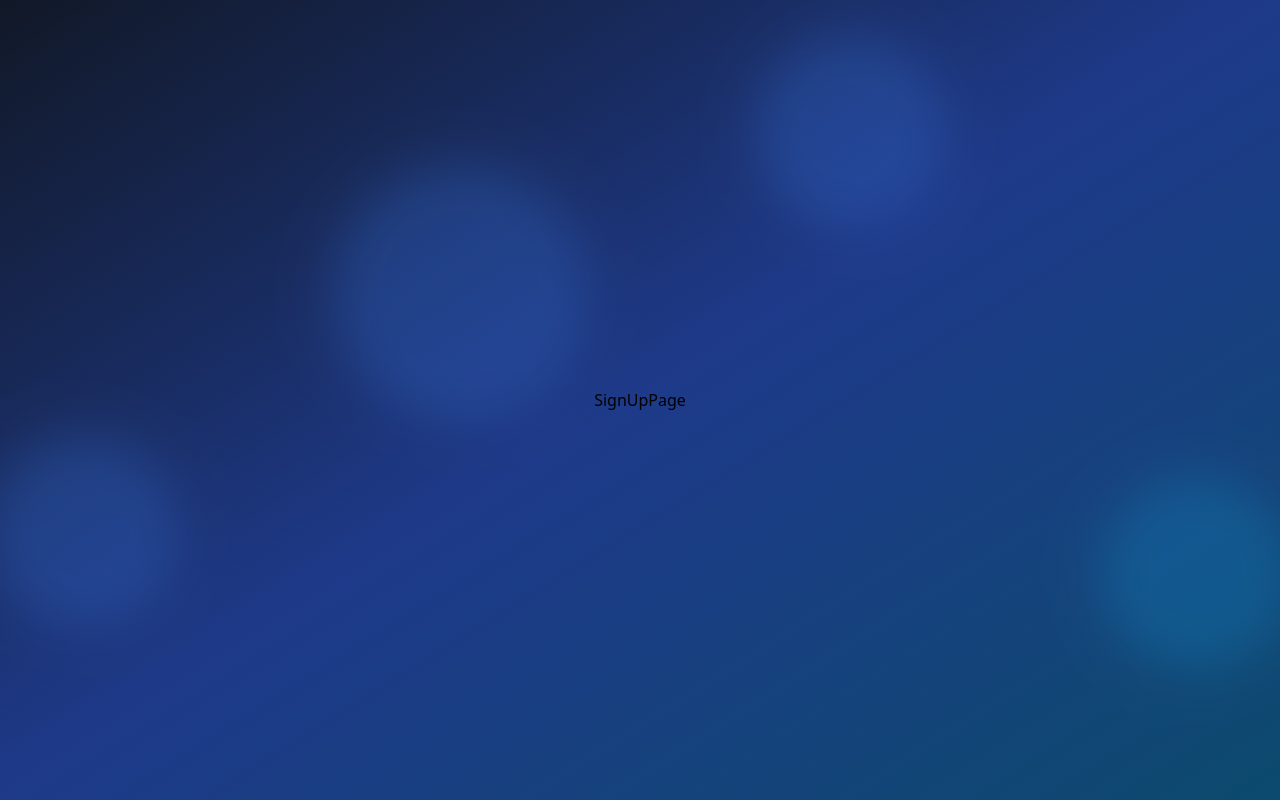
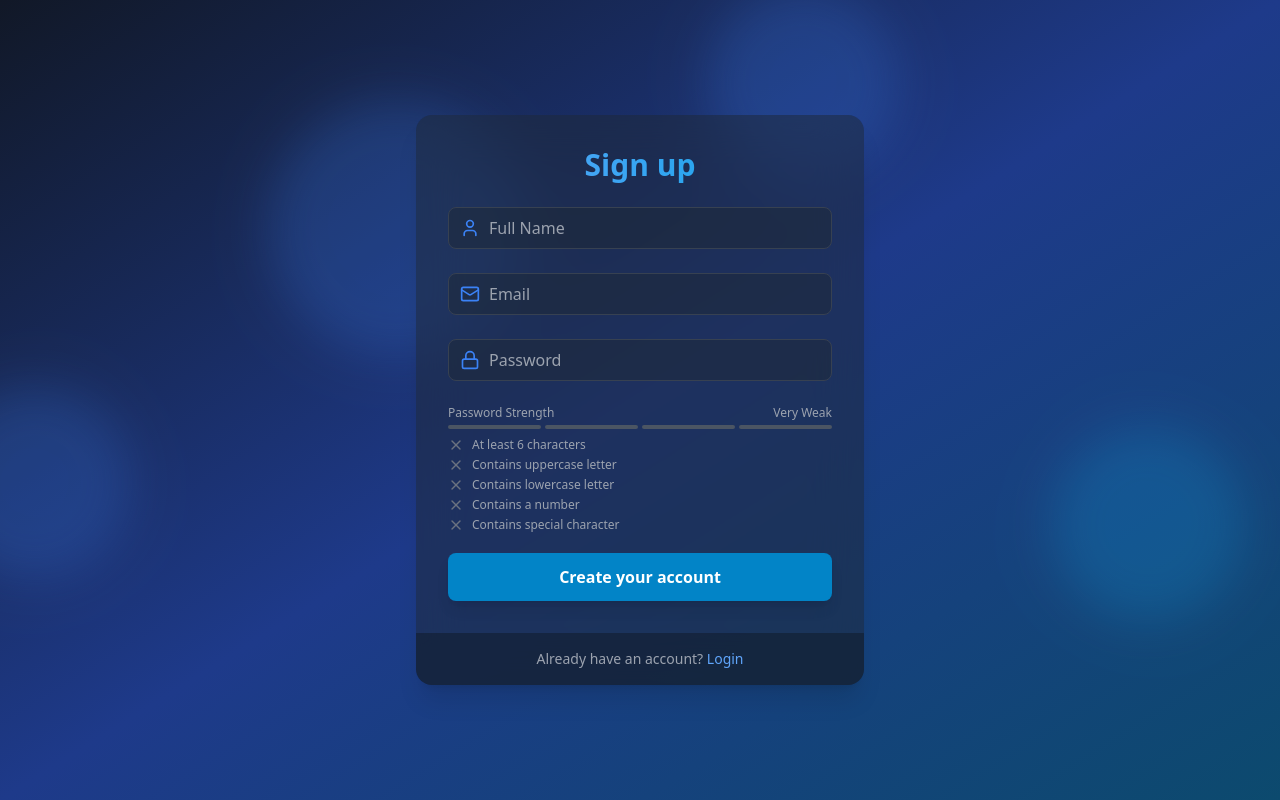
Before and after one commit to jonathanPhan17/auth-stuff, a React (Vite) app in the folder client/: page /signup in a window 1280 px wide. Built offline with nearby package versions, Linux system fonts and the light colour scheme.

Commit message:
implement signup page with framer motion

```diff
--- a/client/package.json
+++ b/client/package.json
@@ -11,6 +11,7 @@
   },
   "dependencies": {
     "framer-motion": "^11.5.6",
+    "lucide-react": "^0.445.0",
     "react": "^18.3.1",
     "react-dom": "^18.3.1",
     "react-router-dom": "^6.26.2"
--- /dev/null
+++ b/client/src/components/Input.jsx
@@ -0,0 +1,15 @@
+import React from "react";
+
+const Input = ({ icon:Icon, ...props}) => {
+  return <div className="relative mb-6">
+    <div className="absolute inset-y-0 left-0 flex items-center pl-3 pointer-events-none">
+        <Icon className="w-5 h-5 text-blue-500" />
+    </div>
+    <input
+        {...props}
+        className="w-full pl-10 pr-3 py-2 bg-gray-800 bg-opacity-50 rounded-lg border border-gray-700 focus:border-blue-500 focus:ring-blue-500 text-white placeholder-gray-400 transition duration-200"
+         />
+  </div>;
+};
+
+export default Input;
--- /dev/null
+++ b/client/src/components/PasswordStrengthMeter.jsx
@@ -0,0 +1,84 @@
+import { Check, X } from "lucide-react";
+
+const PasswordCriteria = ({ password }) => {
+
+    	const criteria = [
+        { label: "At least 6 characters", met: password.length >= 6 },
+        { label: "Contains uppercase letter", met: /[A-Z]/.test(password) },
+        { label: "Contains lowercase letter", met: /[a-z]/.test(password) },
+        { label: "Contains a number", met: /\d/.test(password) },
+        {
+          label: "Contains special character",
+          met: /[^A-Za-z0-9]/.test(password),
+        },
+      ];
+
+      return (
+        <div className="mt-2 space-y-1">
+            {criteria.map((item) => (
+                <div key={item.label} className="flex items-center text-xs">
+                    {item.met ? (
+                        <Check className="size-4 text-blue-500 mr-2" />
+                    ) : (
+                        <X className="size-4 text-gray-500 mr-2" />
+                    )}
+                    <span className={item.met ? 'text-blue-500' : 'text-gray-400'}>
+                        {item.label}
+                    </span>
+                </div>
+            ))}
+        </div>
+      )
+}
+
+const PasswordStrengthMeter = ({ password }) => {
+
+    const getStrength = (pass) => {
+        let strength = 0;
+        if (pass.length >= 6) strength++;
+        if (pass.match(/[a-z]/) && pass.match(/[A-Z]/)) strength++;
+        if (pass.match(/\d/)) strength++;
+        if (pass.match(/[^a-zA-Z\d]/)) strength++;
+        return strength;
+      };
+
+    const strength = getStrength(password);
+
+    const getColor = (strength) => {
+        if (strength === 0) return "bg-red-500";
+        if (strength === 1) return "bg-red-400";
+        if (strength === 2) return "bg-yellow-500";
+        if (strength === 3) return "bg-yellow-400";
+        return "bg-green-500";
+    }
+
+    const getStrengthText = (strength) => {
+        if (strength === 0) return "Very Weak";
+        if (strength === 1) return "Weak";
+        if (strength === 2) return "Moderate";
+        if (strength === 3) return "Good";
+        return "Strong";
+      }
+
+  return (
+    <div className="mt-2">
+        <div className="flex justify-between items-center mb-1">
+            <span className="text-xs text-gray-400">Password Strength</span>
+            <span className="text-xs text-gray-400">{getStrengthText(strength)}</span>
+        </div>
+        <div className="flex space-x-1">
+            {[...Array(4)].map((_, index) => (
+                <div
+                key={index}
+                className={`h-1 w-1/4 rounded-full transition-colors duration-300
+                ${ index < strength ? getColor(strength) : "bg-gray-600" }
+                    `}
+                />
+            ))}
+        </div>
+        <PasswordCriteria password={password} />
+    </div>
+  )
+}
+
+export default PasswordStrengthMeter
--- a/client/src/pages/SignUpPage.jsx
+++ b/client/src/pages/SignUpPage.jsx
@@ -1,7 +1,75 @@
-import React from "react";
+import { motion } from "framer-motion";
+import { Lock, Mail, User } from "lucide-react";
+import { useState } from "react";
+import Input from "../components/Input";
+import { Link } from "react-router-dom";
+import PasswordStrengthMeter from "../components/PasswordStrengthMeter";
 
 const SignUpPage = () => {
-  return <div>SignUpPage</div>;
+  const [name, setName] = useState("");
+  const [mail, setMail] = useState("");
+  const [password, setPassword] = useState("");
+
+  const handleSignUp = (event) => {
+    event.preventDefault();
+  };
+
+  return (
+    <motion.div
+      initial={{ opacity: 0, y: 20 }}
+      animate={{ opacity: 1, y: 0 }}
+      transition={{ duration: 0.5 }}
+      className="max-w-md w-full bg-gray-800 bg-opacity-50 backdrop-filter backdrop-blur-xl rounded-2xl shadow-xl overflow-hidden"
+    >
+      <div className="p-8">
+        <h2 className="text-3xl font-bold mb-6 text-center bg-gradient-to-r from-blue-400 to-sky-500 text-transparent bg-clip-text">
+          Sign up
+        </h2>
+        <form onSubmit={handleSignUp}>
+          <Input
+            icon={User}
+            type="text"
+            placeholder="Full Name"
+            value={name}
+            onChange={(e) => setName(e.target.value)}
+          />
+          <Input
+            icon={Mail}
+            type="email"
+            placeholder="Email"
+            value={mail}
+            onChange={(e) => setMail(e.target.value)}
+          />
+          <Input
+            icon={Lock}
+            type="password"
+            placeholder="Password"
+            value={password}
+            onChange={(e) => setPassword(e.target.value)}
+          />
+          <PasswordStrengthMeter password={password}/>
+          <motion.button
+            className="mt-5 w-full py-3 px-4 bg-sky-600 text-white font-bold rounded-lg shadow-lg
+            hover:bg-blue-700 hover:shadow-2xl focus:outline-none focus:ring-2 focus:ring-blue-600
+            focus:ring-offset-2 focus:ring-offset-gray-900 transition-all duration-100 ease-linear"
+            whileHover={{ scale: 1.02 }}
+            whileTap={{ scale: 0.98 }}
+            type="submit"
+          >
+            Create your account
+          </motion.button>
+        </form>
+      </div>
+      <div className="px-8 py-4 bg-gray-900 bg-opacity-50 flex justify-center">
+        <p className="text-sm text-gray-400">
+          Already have an account?{" "}
+          <Link to={"/login"} className="text-blue-400 hover:underline">
+            Login
+          </Link>
+        </p>
+      </div>
+    </motion.div>
+  );
 };
 
 export default SignUpPage;
```
Also changed, not shown: 1 other file (tests, documents, lock files or other folders).
